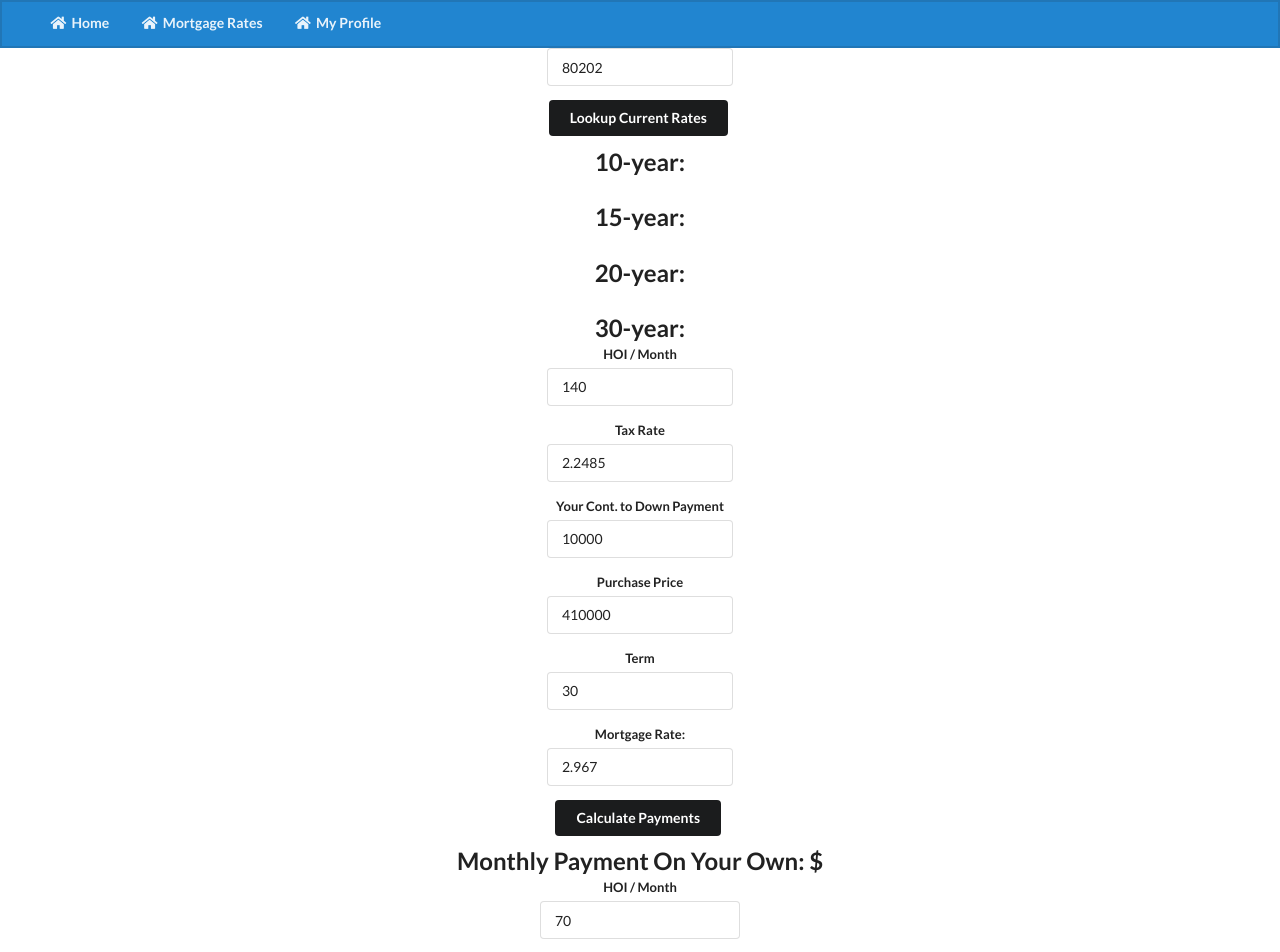
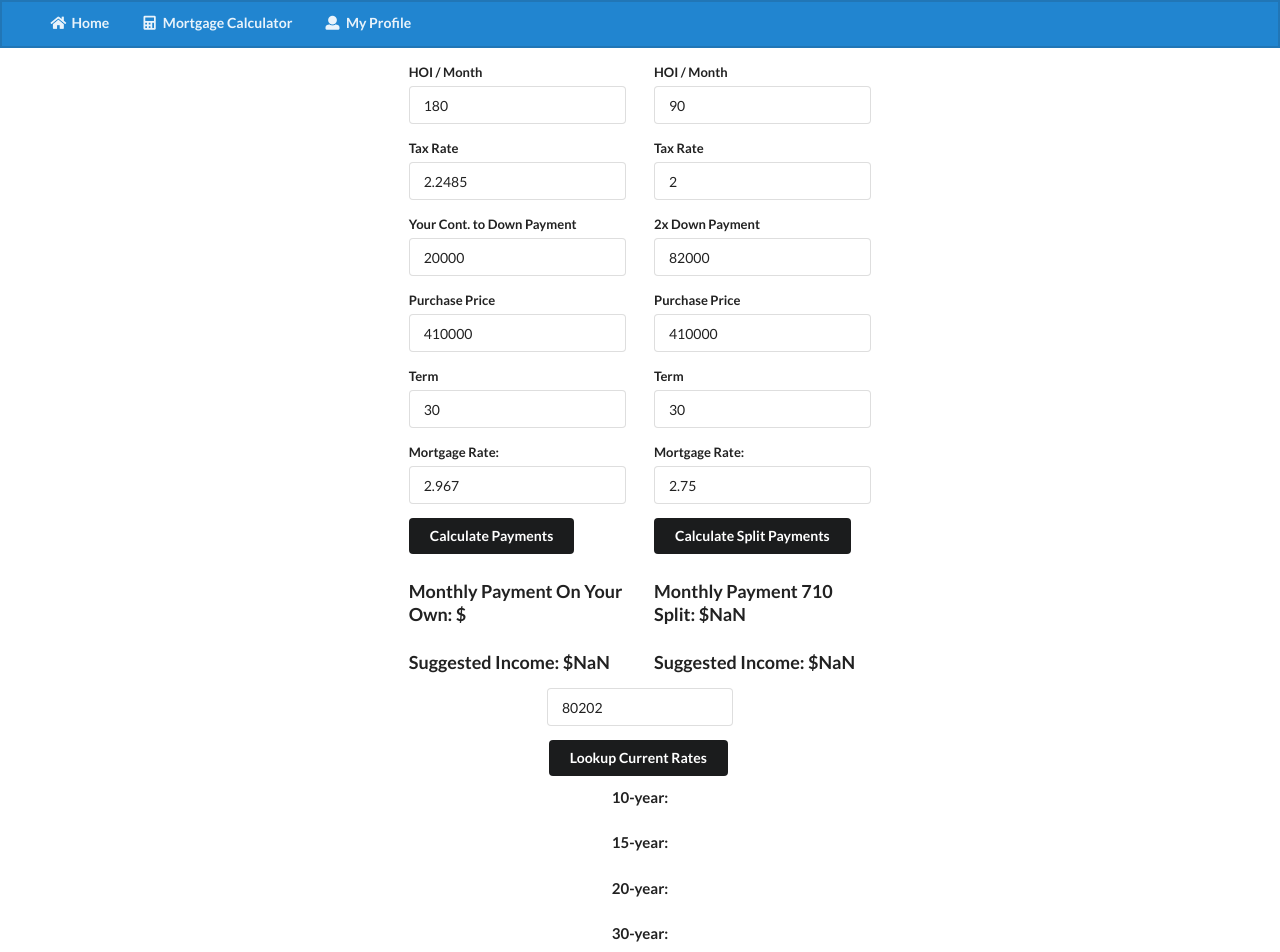
Before and after one commit to estein1988/710-home-fe, a React (Create React App) app: page /rates in a window 1280 px wide. Shown: the top 952 px of the page. Built offline with nearby package versions, Linux system fonts and the light colour scheme; no server answers; what google-maps-react would draw is missing.

Commit message:
Add design and css features to mortgage rate calculator.

```diff
--- a/package.json
+++ b/package.json
@@ -8,6 +8,7 @@
     "@testing-library/jest-dom": "^5.11.4",
     "@testing-library/react": "^11.1.0",
     "@testing-library/user-event": "^12.1.10",
+    "axios": "^0.21.0",
     "google-maps-react": "^2.0.6",
     "react": "^17.0.1",
     "react-dom": "^17.0.1",
--- a/src/App.js
+++ b/src/App.js
@@ -2,6 +2,7 @@ import React, { Component } from 'react'
 import PrivateRoute from './components/PrivateRoute'
 import Login from './components/Login'
 import MortgageRates from './components/MortgageRates'
+import ProfilePage from './components/ProfilePage'
 import { Redirect, Route, Switch } from 'react-router-dom'
 import './App.css';
 
@@ -59,7 +60,28 @@ class App extends Component {
     }
   }
 
+  // addToFavorites = (home, user) => {
+  //   fetch(`${favoritesURL}/`, {
+  //     method:'POST',
+  //     headers: {
+  //       'Authorization': `Bearer ${localStorage.token}`,
+  //       'Accept': 'application/json',
+  //       'Content-Type': 'application/json'
+  //     },
+  //     body: JSON.stringify(
+  //         {home: home.id, user: user.id}
+  //     )
+  //   })
+  //   .then(response => response.json())
+  //   .then(favorite => this.setState({favorites: [...this.state.favorites, favorite]}))
+  // }
+
   addToFavorites = (home, user) => {
+    const favorite = {home: home.id, user: user.id}
+    this.setState({
+      favorites: [...this.state.favorites, favorite],
+      allHomes: [...this.state.allHomes, home]
+    })
       fetch(`${favoritesURL}/`, {
         method:'POST',
         headers: {
@@ -71,8 +93,6 @@ class App extends Component {
             {home: home.id, user: user.id}
         )
       })
-    .then(response => response.json())
-    .then(favorite => this.setState({favorites: [...this.state.favorites, favorite]}))
   }
 
   login = (user) => {
@@ -107,7 +127,10 @@ class App extends Component {
         </Route>
 
         <Route path='/profile'>
-          <MortgageRates />
+          <ProfilePage
+            user={this.state.user}
+            allHomes={this.state.allHomes}
+            favorites={this.state.favorites} />
         </Route>
 
         <Route
--- a/src/components/CardsContainer.js
+++ b/src/components/CardsContainer.js
@@ -16,13 +16,11 @@ class CardsContainer extends Component {
         )
 
         return (
-            <div class="ui grid">
-            <div class="sixteen wide column">
-            <div className="cards-container">
-                {renderHomes()}
-            </div>
-            </div>
-            </div>
+                <div class="sixteen wide column">
+                    <div className="cards-container">
+                        {renderHomes()}
+                    </div>
+                </div>
         )
     }
 }
--- /dev/null
+++ b/src/components/Favorites.js
@@ -0,0 +1,12 @@
+import React from 'react'
+
+export default function Favorites({favorite}) {
+
+    return (
+
+        <div>
+            <p>{favorite.home.street}</p>
+            <button>x</button>
+        </div>
+    )
+}
--- a/src/components/Home.js
+++ b/src/components/Home.js
@@ -6,8 +6,8 @@ import 'semantic-ui-css/semantic.min.css'
 
 export default class Home extends Component {
     render(){
+
         return(
-
             <div>
 
                 <div className="ui inverted blue secondary pointing menu">
@@ -30,10 +30,9 @@ export default class Home extends Component {
 
                 <div className="googleMap">
                     <GoogleMap
-                            allHomes={this.props.allHomes}
+                        allHomes={this.props.allHomes}
                     />
                 </div>
-
 
                 <CardsContainer
                     allHomes={this.props.allHomes}
@@ -43,7 +42,6 @@ export default class Home extends Component {
                     deleteFavorite={this.props.deleteFavorite}
                 />
 
-
             </div>
         )
     }
--- a/src/components/HouseCard.js
+++ b/src/components/HouseCard.js
@@ -86,7 +86,6 @@ export default function HouseCard({home, user, clickAction, favorites, deleteFav
             />
         )
 
-
         return (
             <Card className={classes.root}>
             <CardActionArea>
--- a/src/components/Login.js
+++ b/src/components/Login.js
@@ -45,7 +45,6 @@ export default class Login extends Component {
                             <button class="ui primary button" type='submit' id='submit' value='Login'>
                                 Login
                             </button>
-
                         </div>
                     </form>
                 </div>
--- a/src/components/MortgageRates.js
+++ b/src/components/MortgageRates.js
@@ -9,18 +9,18 @@ class MortageRates extends Component {
         zipCode: 80202,
         calculator: [],
         calculator_split: [],
-        hoi: 140,
+        hoi: 180,
         tax_rate: 2.2485,
-        down_payment: 10000,
+        down_payment: 20000,
         price: 410000,
         term: 30,
         rate: 2.967,
-        hoi_split: 70,
-        tax_rate_split: 2.2485,
-        down_payment_split: 30000,
+        hoi_split: 90,
+        tax_rate_split: 2.0,
+        down_payment_split: 82000,
         price_split: 410000,
         term_split: 30,
-        rate_split: 2.967
+        rate_split: 2.75
     }
 
     componentDidMount(){
@@ -81,7 +81,6 @@ class MortageRates extends Component {
         .then(result => this.setState({calculator_split: result.mortgage}))
     }
 
-
     render() {
         return (
             <div>
@@ -95,33 +94,18 @@ class MortageRates extends Component {
                     <Link to='/'>Home</Link>
                 </div>
                 <div className="header item">
-                    <i className="home icon"></i>
-                    <Link to='/rates'>Mortgage Rates</Link>
+                    <i className="calculator icon"></i>
+                    <Link to='/rates'>Mortgage Calculator</Link>
                 </div>
                 <div className="header item">
-                    <i className="home icon"></i>
+                    <i className="user icon"></i>
                     <Link to='/profile'>My Profile</Link>
                 </div>
 
             </div>
 
-                <div class="ui two column centered grid">
-                    <div className="LatLongSearch">
-                        <form className="ui form" onSubmit={this.handleSubmit}>
-                            <div className="field">
-                            <input type="number" name="zipCode" value={this.state.zipCode} onChange={this.handleChange} />
-                        </div>
-                            <input className="ui black button" type="submit" value="Lookup Current Rates"/>
-                        </form>
-                    </div>
-                </div>
-                    <h2>10-year: {this.state.mortgageRates.average_rate_10_year}</h2>
-                    <h2>15-year: {this.state.mortgageRates.average_rate_15_year}</h2>
-                    <h2>20-year: {this.state.mortgageRates.average_rate_20_year}</h2>
-                    <h2>30-year: {this.state.mortgageRates.average_rate_30_year}</h2>
-
-                <div className="calculator-container">
-                    <div class="ui two column centered grid">
+                <div class="ui centered grid">
+                    <div class="three wide column">
                         <div className="individual-calculator">
                             <form className="ui form" onSubmit={this.handleSubmit}>
 
@@ -157,11 +141,12 @@ class MortageRates extends Component {
 
                                 <input className="ui black button" type="submit" value="Calculate Payments"/>
                             </form>
+                        </div>
+                        <h3>Monthly Payment On Your Own: ${this.state.calculator.monthly_payment}</h3>
+                        <h3>Suggested Income: ${this.state.calculator.monthly_payment * 12 * 3}</h3>
                     </div>
-                </div>
-                    <h2>Monthly Payment On Your Own: ${this.state.calculator.monthly_payment}</h2>
 
-                    <div class="ui two column centered grid">
+                    <div class="three wide column">
                         <div className="split-calculator">
                             <form className="ui form" onSubmit={this.handleSubmit}>
                                 <div className="field">
@@ -175,7 +160,7 @@ class MortageRates extends Component {
                                 </div>
 
                                 <div className="field">
-                                    <label>Your Cont. Down Payment</label>
+                                    <label>2x Down Payment</label>
                                     <input type="number" name="down_payment_split" value={this.state.down_payment_split} onChange={this.handleChange} />
                                 </div>
 
@@ -197,9 +182,26 @@ class MortageRates extends Component {
                                 <input className="ui black button" type="submit" value="Calculate Split Payments"/>
                             </form>
                     </div>
+                    <h3>Monthly Payment 710 Split: ${this.state.calculator_split.monthly_payment / 2 }</h3>
+                    <h3>Suggested Income: ${this.state.calculator_split.monthly_payment * 12 * 3}</h3>
                 </div>
-                    <h2>Monthly Payment 710 Split: ${this.state.calculator_split.monthly_payment / 2 }</h2>
+
                 </div>
+
+                <div class="ui two column centered grid">
+                    <div className="mortgage-rates">
+                        <form className="ui form" onSubmit={this.handleSubmit}>
+                            <div className="field">
+                            <input type="number" name="zipCode" value={this.state.zipCode} onChange={this.handleChange} />
+                        </div>
+                            <input className="ui black button" type="submit" value="Lookup Current Rates"/>
+                        </form>
+                    </div>
+                </div>
+                    <h4>10-year: {this.state.mortgageRates.average_rate_10_year}</h4>
+                    <h4>15-year: {this.state.mortgageRates.average_rate_15_year}</h4>
+                    <h4>20-year: {this.state.mortgageRates.average_rate_20_year}</h4>
+                    <h4>30-year: {this.state.mortgageRates.average_rate_30_year}</h4>
             </div>
         )
     }
--- /dev/null
+++ b/src/components/ProfilePage.js
@@ -0,0 +1,54 @@
+import React from 'react'
+import {Link} from 'react-router-dom'
+import Favorites from './Favorites'
+
+export default function ProfilePage({user}) {
+
+    const renderFavorites = () => user.favorites.map(favorite => <Favorites
+        key={favorite.id}
+        favorite={favorite}
+    />
+    )
+
+    return (
+
+        <div>
+            <div className="ui inverted blue secondary pointing menu">
+                <div className="header item">
+                    {/* {this.props.user.username}  */}
+                </div>
+                <div className="blue header item">
+                    <i className="home icon"></i>
+                    <Link to='/'>Home</Link>
+                </div>
+                <div className="header item">
+                    <i className="calculator icon"></i>
+                    <Link to='/rates'>Mortgage Calculator</Link>
+                </div>
+                <div className="header item">
+                    <i className="user icon"></i>
+                    <Link to='/profile'>My Profile</Link>
+                </div>
+            </div>
+
+                <h4>
+                    {user.username}
+                </h4>
+                <p>
+                    {user.email}
+                <p>
+                    {user.phone_number}
+                </p>
+                <p>
+                    {user.hobbies}
+                </p>
+                    {user.social_level} social level
+                </p>
+                <br></br>
+
+            <div>
+                {renderFavorites()}
+            </div>
+        </div>
+    )
+}
```
Also changed, not shown: src/components/CalculatorCard.js (deleted, +0 -14 lines), 1 other file (tests, documents, lock files or other folders). Lines whose indentation alone changed are shown as unchanged.
